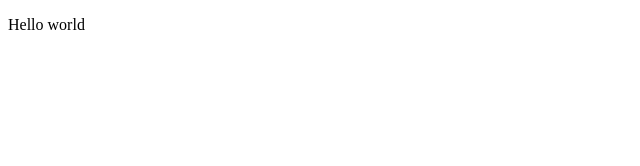
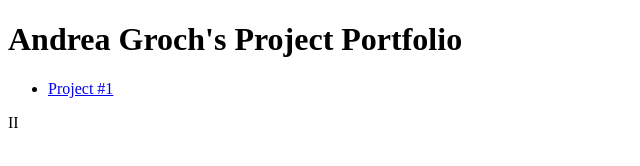
Before and after one commit to agroch2011/project-portfolio, a plain HTML site: page index.html in a window 1280 px wide. Shown: the whole page, without its empty margins (0-640 px from the left). Drawn offline with Linux system fonts and the light colour scheme.

Commit message:
index.html

```diff
--- a/index.html
+++ b/index.html
@@ -1,16 +1,15 @@
 <!DOCTYPE html>
 <html>
-<head>
-	<title> My Page</title>
-<!--Go Hawks-->
 
-<body>
-<p> Hello world </P>
+    <head>
 
+        <title>Andrea Groch's Project Portfolio</title>
 
+    </head>
+    <body>
 
-</body>
-
-
-
-</html>
+        <h1>Andrea Groch's Project Portfolio</h1>
+        <ul>
+            <li><a href="01beginning.html"> Project #1 </a> </li> </ul>
+    </body>
+</html>II
```
